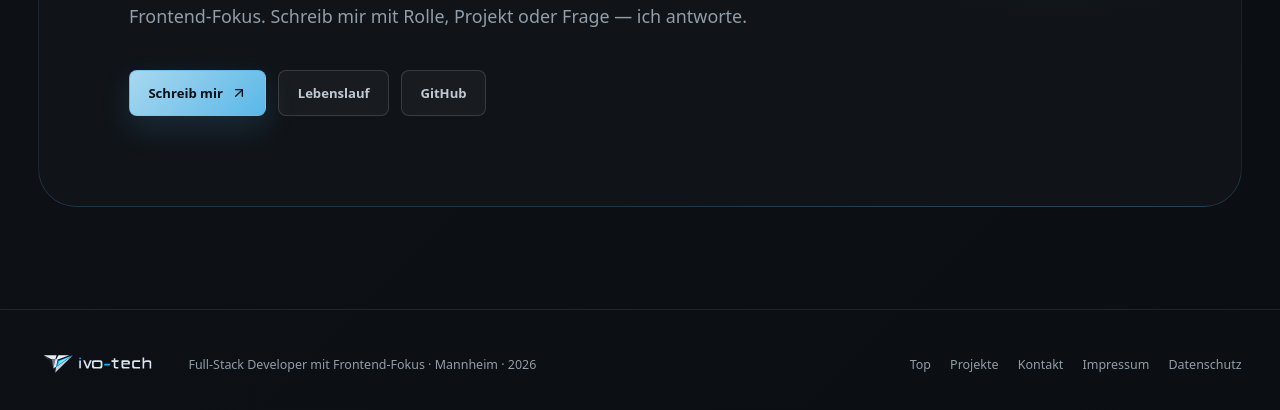
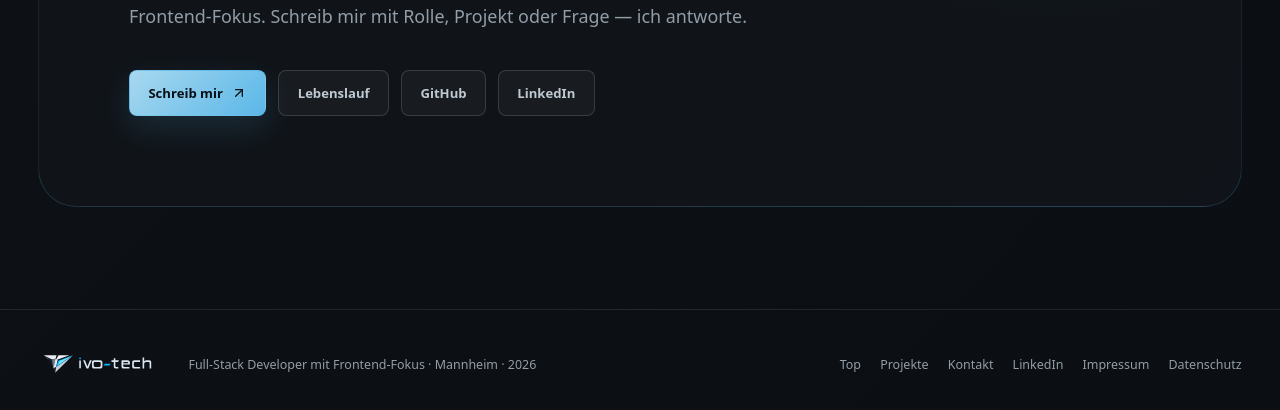
Before and after one commit to trixr1907/ivo-tech-portfolio, a React (Vite) app: page / in a window 1280 px wide. Shown: the part 7419-7829 px from the top of the page. Built offline with nearby package versions, Linux system fonts and the light colour scheme.

Commit message:
feat: add LinkedIn to contact and footer

```diff
--- a/src/components/relaunch/RelaunchSections.tsx
+++ b/src/components/relaunch/RelaunchSections.tsx
@@ -225,6 +225,9 @@
             <MagButton className="btn-ghost" href="https://github.com/trixr1907" target="_blank" rel="noreferrer">
               GitHub
             </MagButton>
+            <MagButton className="btn-ghost" href="https://www.linkedin.com/in/ivo-tech" target="_blank" rel="noreferrer">
+              LinkedIn
+            </MagButton>
           </div>
         </Reveal>
       </div>
@@ -249,6 +252,7 @@
           <a href="#top">Top</a>
           <a href="#selected-work">Projekte</a>
           <a href="#kontakt">Kontakt</a>
+          <a href="https://www.linkedin.com/in/ivo-tech" target="_blank" rel="noreferrer">LinkedIn</a>
           <a href="/impressum">Impressum</a>
           <a href="/datenschutz">Datenschutz</a>
         </nav>
```
Also changed, not shown: 1 other file (tests, documents, lock files or other folders).
